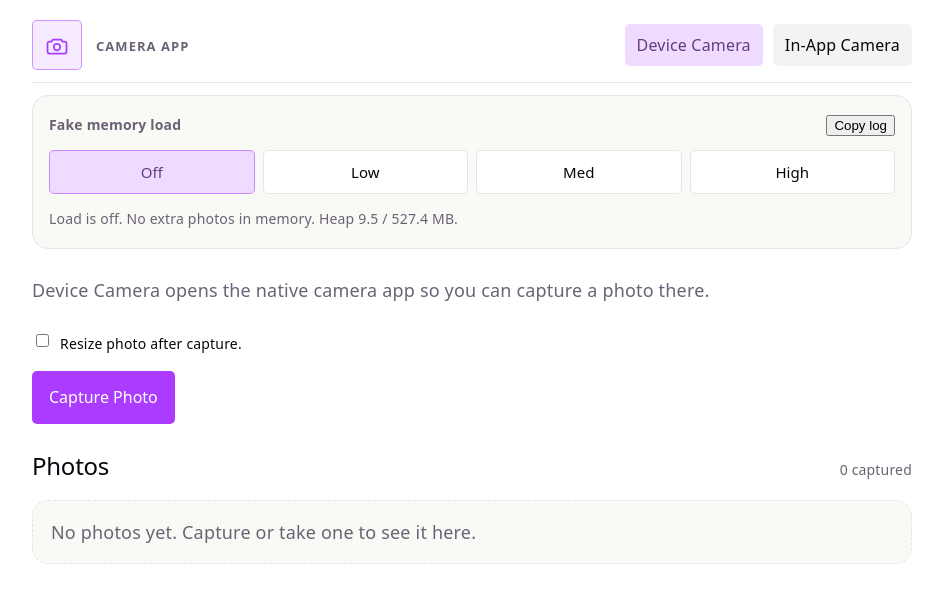
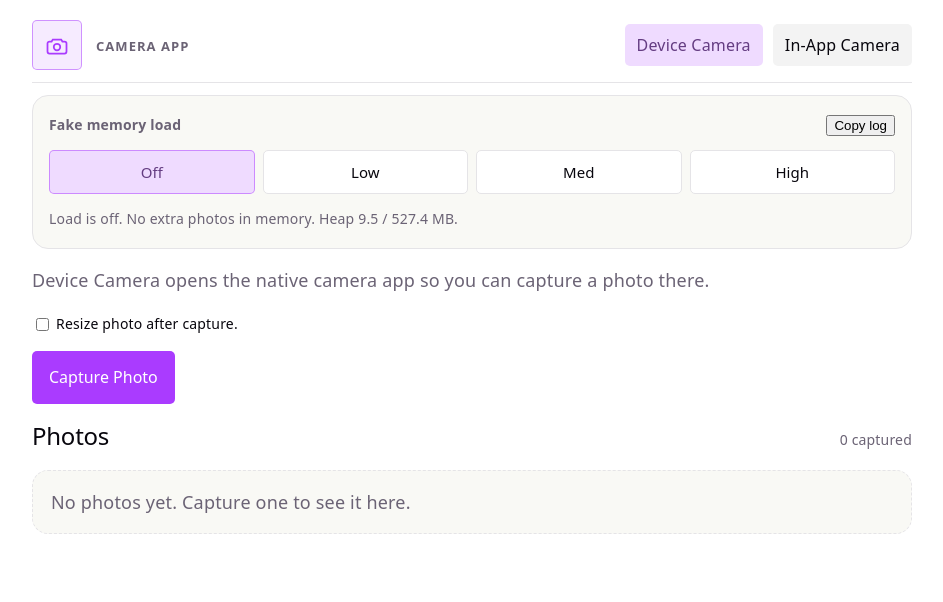
Before and after one commit to prasadambaledath/camera-app, a React (Vite) app: page / in a window 1280 px wide. Shown: the top 602 px of the page, without its empty margins (168-1111 px from the left). Built offline with nearby package versions, Linux system fonts and the light colour scheme.

Commit message:
Adjust CSS styles for layout consistency and update empty state message in PhotoGallery component for clarity.

```diff
--- a/src/App.css
+++ b/src/App.css
@@ -7,7 +7,7 @@
 .app__main {
   display: flex;
   flex-direction: column;
-  gap: 28px;
+  gap: 18px;
 }
 
 .app__error {
@@ -76,8 +76,8 @@
 
 .camera__option {
   display: flex;
-  align-items: flex-start;
-  gap: 8px;
+  align-items: center;
+  gap: 4px;
   font-size: 14px;
   color: var(--text-h);
 }
--- a/src/components/PhotoGallery.tsx
+++ b/src/components/PhotoGallery.tsx
@@ -17,7 +17,7 @@ export function PhotoGallery({ images, onRemove }: PhotoGalleryProps) {
       </div>
 
       {images.length === 0 ? (
-        <p className="gallery__empty">No photos yet. Capture or take one to see it here.</p>
+        <p className="gallery__empty">No photos yet. Capture one to see it here.</p>
       ) : (
         <ul className="gallery__grid">
           {images.map((image) => (
```
